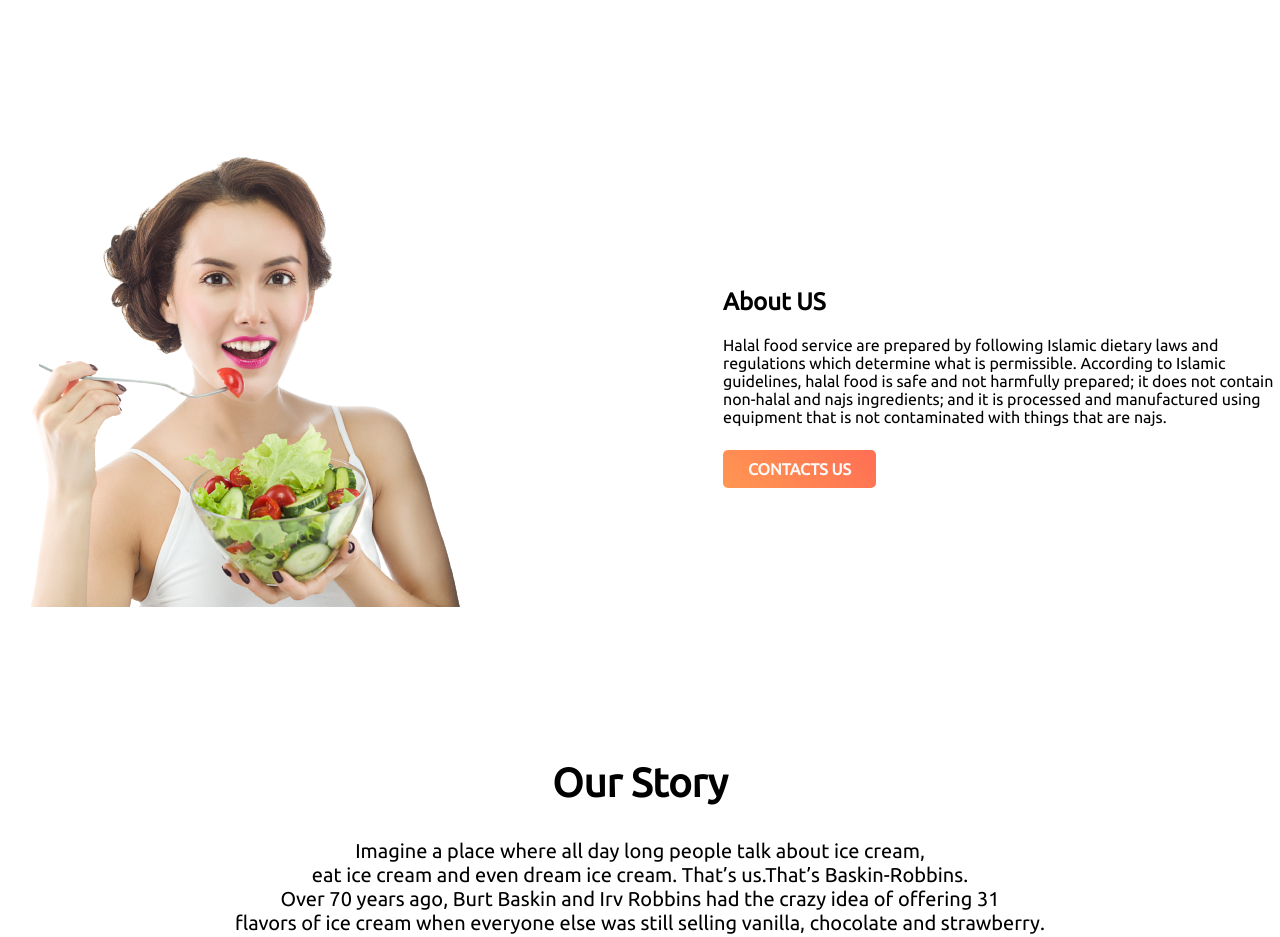
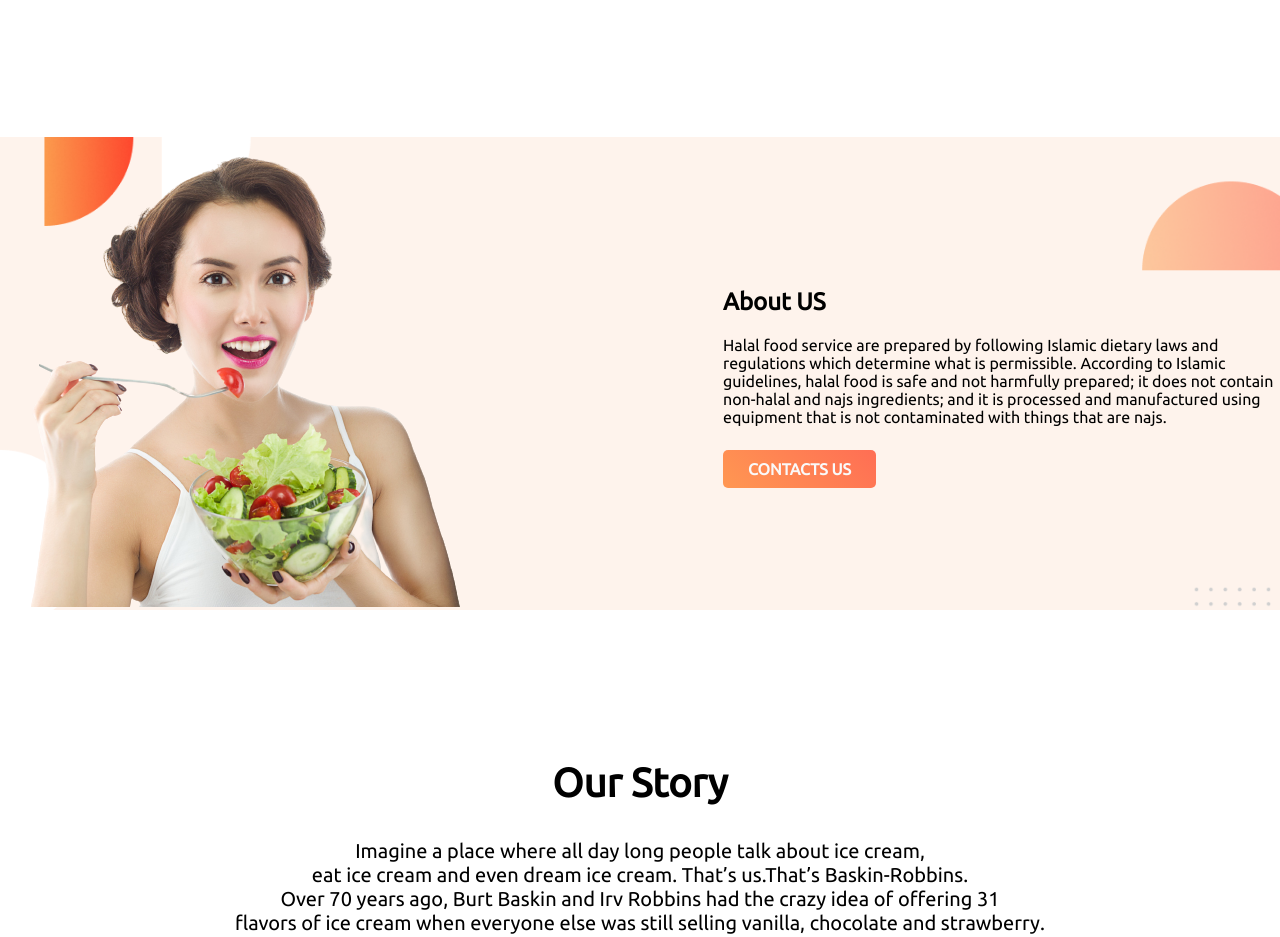
Before and after one commit to Muhammadnurulahsan21/first-assignment, a plain HTML site: page index.html in a window 1280 px wide. Shown: the part 840-1777 px from the top of the page. Drawn offline with Linux system fonts and the light colour scheme.

Commit message:
new code

```diff
--- a/style.css
+++ b/style.css
@@ -39,7 +39,7 @@ width: 100%;
 }
 
 .about-section{
-    background-image: url(/images/shapes/7.png);
+    background-image: url(images/7.png);
     background-repeat: no-repeat;
     background-size: cover;
 }
```
